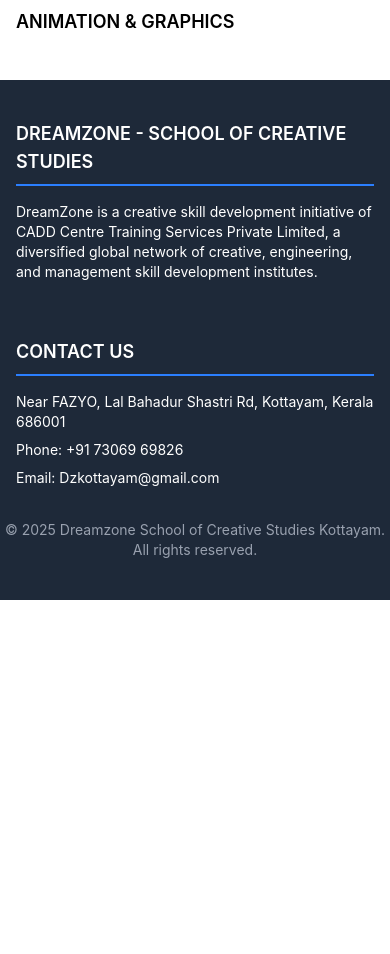
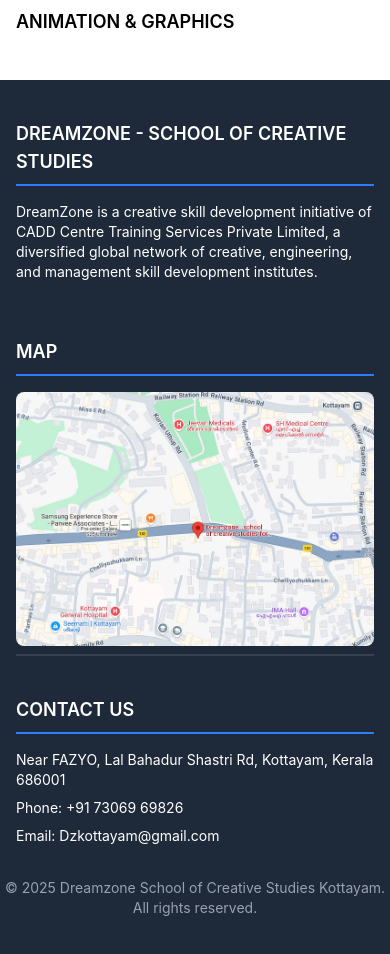
Before and after one commit to AbhinavJaiju/dreamzone, a React (Vite) app: page /contact in a window 390 px wide. Shown: the part 2084-3038 px from the top of the page. Before the commit the page ends 2684 px from the top, so only its background shows below. Built offline with nearby package versions, Linux system fonts and the light colour scheme.

Commit message:
Fix: Footer map added banner image added for mobile

```diff
--- a/src/components/homepage/Footer.jsx
+++ b/src/components/homepage/Footer.jsx
@@ -1,9 +1,10 @@
 import React from 'react';
+import map from '../../assets/map.jpeg';
 
 const Footer = () => {
   return (
     <footer className="bg-gray-800 text-white py-10">
-      <div className="max-w-screen-xl mx-auto px-4 grid grid-cols-1 sm:grid-cols-2 md:grid-cols-2 gap-10">
+      <div className="max-w-screen-xl mx-auto px-4 grid grid-cols-1 sm:grid-cols-2 md:grid-cols-3 gap-10">
         <div>
           <h3 className="text-lg font-semibold border-b-2 border-blue-500 pb-2 mb-4">
             DREAMZONE - SCHOOL OF CREATIVE STUDIES
@@ -11,6 +12,16 @@
           <p className="text-sm mb-4">
             DreamZone is a creative skill development initiative of CADD Centre Training Services Private Limited, a diversified global network of creative, engineering, and management skill development institutes.
           </p>
+        </div>
+        <div>
+          <h3 className="text-lg font-semibold border-b-2 border-blue-500 pb-2 mb-4">MAP</h3>
+          <ul>
+            <li>
+              <a href="https://maps.app.goo.gl/h5D2oPesVxUkDAkcA" target='_blank' className="block border-b-2 border-gray-700 pb-2 hover:text-blue-500 transition duration-300 mt-2">
+              <img  src={map} className='rounded-lg' alt='mapImage'/></a>
+            </li>
+
+          </ul>
         </div>
         {/* <div>
           <h3 className="text-lg font-semibold border-b-2 border-blue-500 pb-2 mb-4">USEFUL LINKS</h3>
--- a/src/components/landingPage/HeroBanner.jsx
+++ b/src/components/landingPage/HeroBanner.jsx
@@ -1,18 +1,17 @@
 import React from "react";
 import bg2 from "../../assets/bg4.jpg";
+import mobile from "../../assets/mobileBanner.jpg";
 
 const HeroBanner = () => {
+  const isMobile = window.innerWidth < 768;
+  const backgroundImage = isMobile ? mobile : bg2;
+
   return (
     <div
       className="w-full h-[700px] flex flex-col justify-end items-center px-8 bg-cover bg-center relative"
-      style={{ backgroundImage: `url(${bg2})` }}
+      style={{ backgroundImage: `url(${backgroundImage})` }}
     >
-      {/* Content Container with Overlay */}
       <div className="relative z-10 pb-10 w-full flex flex-col justify-center items-center text-center">
-        {/* Overlay for Text and Button Area */}
-        {/* <div className="absolute inset-x-0 bottom-0 h-1/2 bg-black bg-opacity-30"></div> */}
-
-        {/* Text */}
         <div className="max-w-lg z-20">
           <h2 className="text-gray-100 text-4xl md:text-5xl font-extrabold leading-tight mb-2">
             DREAM ZONE School Of Creative Studies
@@ -20,12 +19,10 @@
           <p className="text-white font-bold text-xl">
             DreamZone is a creative skill development initiative of CADD Centre
             Training Services Private Limited, a diversified global network of
-            creative, engineering and management skill development institutes.
+            creative, engineering, and management skill development institutes.
             Founded in 2005.
           </p>
         </div>
-
-
       </div>
     </div>
   );
```
Also changed, not shown: src/assets/map.jpeg (added), src/assets/mobileBanner.jpg (added).
